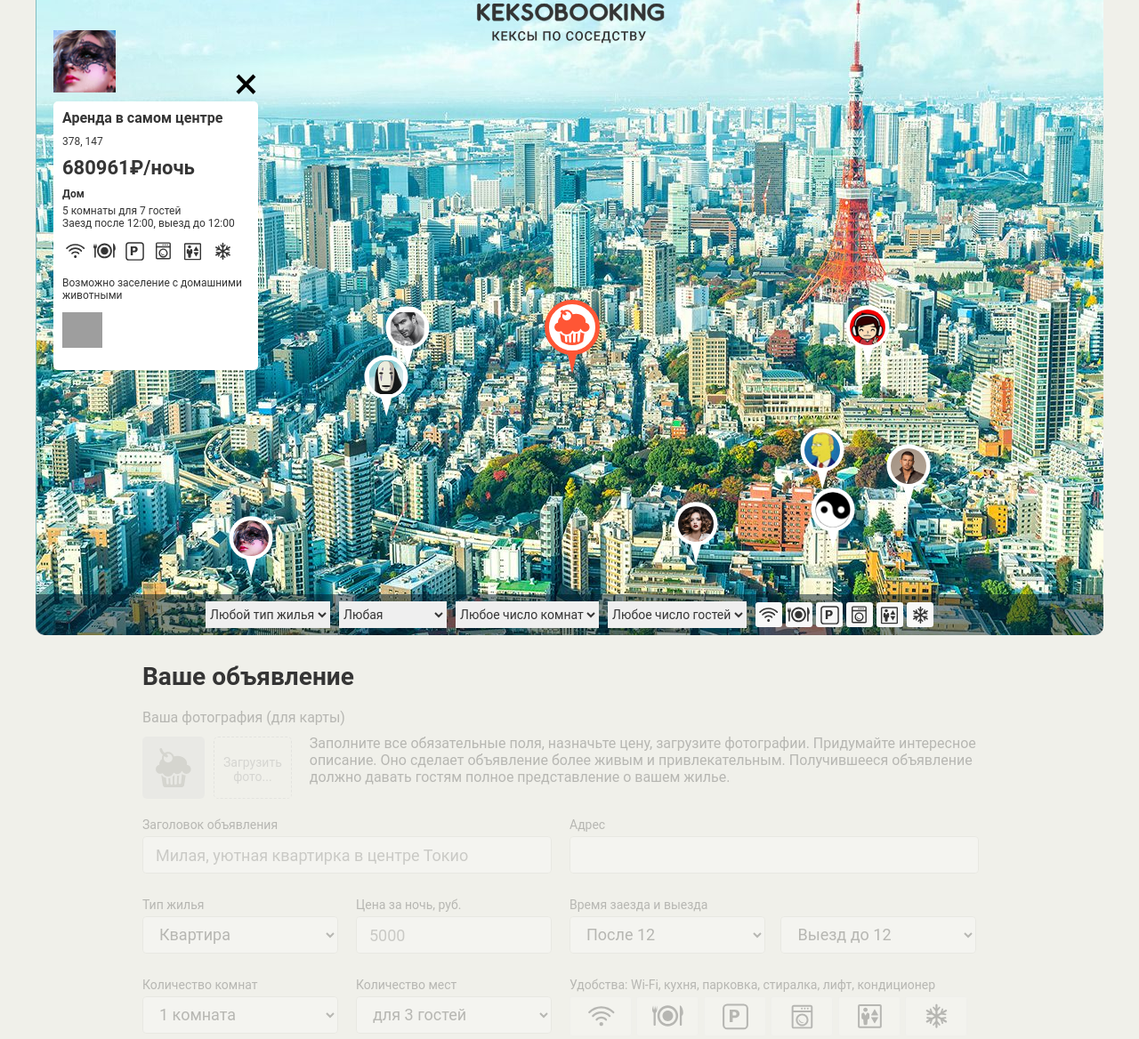
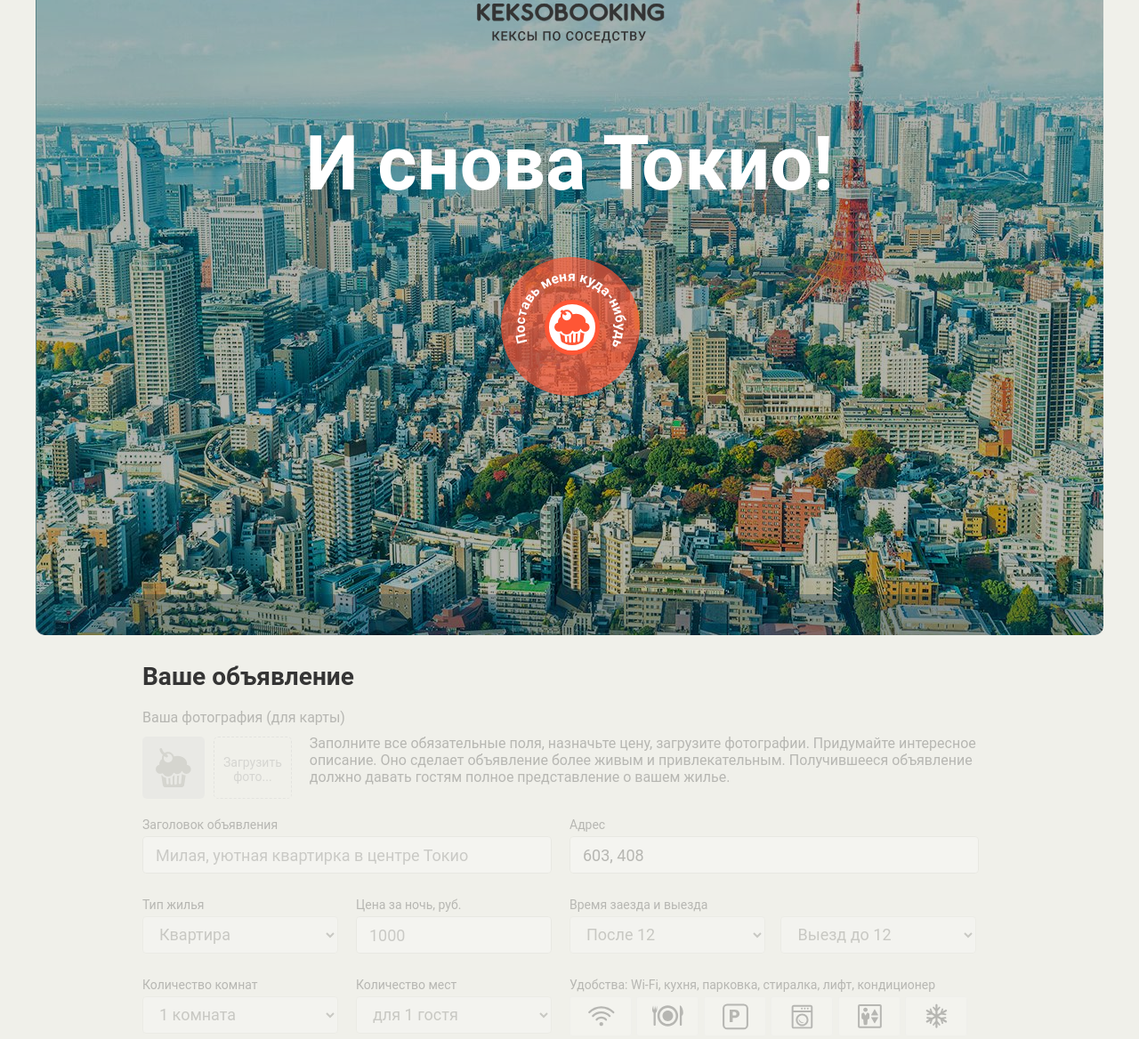
Before and after one commit to madevil88/864217-keksobooking-20, a website: page index.html in a window 1280 px wide. Shown: the part 36-1204 px from the top of the page at 89% size. Drawn offline with Linux system fonts and the light colour scheme; grey boxes are pictures that could not be loaded; files whose address does not match are found by name.

Commit message:
4.2.Личный проект: доверяй, но проверяй (часть 1)

```diff
--- a/index.html
+++ b/index.html
@@ -84,7 +84,7 @@
     <!-- Форма объявления -->
     <section class="notice">
       <h2 class="notice__title">Ваше объявление</h2>
-      <form class="ad-form ad-form--disabled" method="post" enctype="multipart/form-data" autocomplete="off">
+      <form class="ad-form ad-form--disabled" action="https://javascript.pages.academy/keksobooking" method="post" enctype="multipart/form-data" autocomplete="off">
         <fieldset class="ad-form-header">
           <legend class="ad-form-header__title">Ваша фотография (для карты)</legend>
           <div class="ad-form-header__upload">
@@ -92,7 +92,7 @@
               <img src="img/muffin-grey.svg" alt="Аватар пользователя" width="40" height="44">
             </div>
             <div class="ad-form__field">
-              <input type="file" id="avatar" name="avatar" class="ad-form-header__input visually-hidden">
+              <input type="file" id="avatar" name="avatar" class="ad-form-header__input visually-hidden" accept=".jpg, .jpeg, .png">
               <label class="ad-form-header__drop-zone" for="avatar">Загрузить<br>фото...</label>
             </div>
             <p class="ad-form-header__info">Заполните все обязательные поля, назначьте цену, загрузите фотографии. Придумайте интересное описание. Оно сделает объявление более живым и привлекательным. Получившееся объявление должно давать гостям полное представление о вашем жилье.</p>
@@ -100,11 +100,11 @@
         </fieldset>
         <fieldset class="ad-form__element ad-form__element--wide">
           <label class="ad-form__label" for="title">Заголовок объявления</label>
-          <input id="title" name="title" type="text" placeholder="Милая, уютная квартирка в центре Токио">
+          <input id="title" name="title" type="text" placeholder="Милая, уютная квартирка в центре Токио" required>
         </fieldset>
         <fieldset class="ad-form__element ad-form__element--wide">
           <label class="ad-form__label" for="address">Адрес</label>
-          <input id="address" name="address" type="text">
+          <input id="address" name="address" type="text" disabled>
         </fieldset>
         <fieldset class="ad-form__element">
           <label class="ad-form__label" for="type">Тип жилья</label>
@@ -117,7 +117,7 @@
         </fieldset>
         <fieldset class="ad-form__element">
           <label class="ad-form__label" for="price">Цена за ночь, руб.</label>
-          <input id="price" name="price" type="number" placeholder="5000">
+          <input id="price" name="price" type="number" placeholder="1000" max="1000000" required>
         </fieldset>
         <fieldset class="ad-form__element ad-form__element--time">
           <label class="ad-form__label" for="timein">Время заезда и выезда</label>
@@ -144,9 +144,9 @@
         <fieldset class="ad-form__element">
           <label class="ad-form__label" for="capacity">Количество мест</label>
           <select id="capacity" name="capacity">
-            <option value="3" selected>для 3 гостей</option>
+            <option value="3">для 3 гостей</option>
             <option value="2">для 2 гостей</option>
-            <option value="1">для 1 гостя</option>
+            <option value="1" selected>для 1 гостя</option>
             <option value="0">не для гостей</option>
           </select>
         </fieldset>
@@ -173,7 +173,7 @@
           <label class="ad-form__label">Фотография жилья</label>
           <div class="ad-form__photo-container">
             <div class="ad-form__upload">
-              <input type="file" id="images" name="images" class="ad-form__input visually-hidden">
+              <input type="file" id="images" name="images" class="ad-form__input visually-hidden" accept=".jpg, .jpeg, .png">
               <label for="images" class="ad-form__drop-zone">Загрузить<br>фото...</label>
             </div>
             <div class="ad-form__photo"></div>
--- a/js/main.js
+++ b/js/main.js
@@ -51,6 +51,24 @@ var MAX_LOCATION_Y = 630;
 var PIN_WIDTH = 50;
 var PIN_HEIGHT = 70;
 var MAP_WIDTH = 1200;
+var MAP_PIN_MAIN_WIDTH = 65;
+var MAP_PIN_MAIN_HEIGHT = 65;
+var TAIL_MAP_PIN_MAIN_HEIGHT = 15;
+var MIN_TITLE_LENGTH = 30;
+var MAX_TITLE_LENGTH = 100;
+// var TYPE_MAP = {
+//   'palace': 'Дворец',
+//   'flat': 'Квартира',
+//   'house': 'Дом',
+//   'bungalo': 'Бунгало'
+// };
+var PRICE_MAP = {
+  'bungalo': '0',
+  'flat': '1000',
+  'house': '5000',
+  'palace': '10000'
+};
+
 var ads = [];
 
 var getRandomArray = function (min, max, count) {
@@ -216,95 +234,242 @@ for (var i = 0; i < AD_QUANTITY; i++) {
 }
 
 var map = document.querySelector('.map');
-map.classList.remove('map--faded');
-var mapPins = map.querySelector('.map__pins');
-var mapPinTemplate = document.querySelector('#pin')
-  .content
-  .querySelector('.map__pin');
+// var mapPins = map.querySelector('.map__pins');
+// var mapPinTemplate = document.querySelector('#pin')
+//   .content
+//   .querySelector('.map__pin');
 
-var renderMapPin = function (ad) {
-  var mapPinElement = mapPinTemplate.cloneNode(true);
+// var renderMapPin = function (ad) {
+//   var mapPinElement = mapPinTemplate.cloneNode(true);
 
-  mapPinElement.style.left = ad.location.x + PIN_WIDTH / 2 + 'px';
-  mapPinElement.style.top = ad.location.y + PIN_HEIGHT + 'px';
-  mapPinElement.querySelector('img').src = ad.author.avatar;
-  mapPinElement.querySelector('img').alt = ad.offer.title;
+//   mapPinElement.style.left = ad.location.x + PIN_WIDTH / 2 + 'px';
+//   mapPinElement.style.top = ad.location.y + PIN_HEIGHT + 'px';
+//   mapPinElement.querySelector('img').src = ad.author.avatar;
+//   mapPinElement.querySelector('img').alt = ad.offer.title;
 
-  return mapPinElement;
-};
+//   return mapPinElement;
+// };
 
-var renderMapPinsList = function () {
-  var fragment = document.createDocumentFragment();
-  for (var g = 0; g < ads.length; g++) {
-    fragment.appendChild(renderMapPin(ads[g]));
+// var renderMapPinsList = function () {
+//   var fragment = document.createDocumentFragment();
+//   for (var g = 0; g < ads.length; g++) {
+//     fragment.appendChild(renderMapPin(ads[g]));
+//   }
+//   mapPins.appendChild(fragment);
+// };
+// renderMapPinsList();
+
+// var cardTemplate = document.querySelector('#card')
+//   .content
+//   .querySelector('.map__card');
+
+// var addCheckedField = function (field, value) {
+//   if (value.includes('undefined')) {
+//     field.remove();
+//   } else if (field.localName === 'img') {
+//     field.src = value;
+//   }
+//   field.textContent = value;
+// };
+
+// var getFeaturesList = function (elements, features) {
+//   elements.forEach(function (element) {
+//     features.forEach(function (feature) {
+//       if (element.classList[1] === 'popup__feature--' + feature) {
+//         element.textContent = feature;
+//       }
+//     });
+//     if (element.textContent === '') {
+//       element.remove();
+//     }
+//   });
+// };
+
+// var renderPhotosList = function (fieldList, value) {
+//   fieldList.children[0].src = value[0];
+//   for (var g = 1; g < value.length; g++) {
+//     var photo = fieldList.children[0].cloneNode(true);
+//     photo.src = value[g];
+//     fieldList.appendChild(photo);
+//   }
+// };
+
+// var getCard = function (ad) {
+//   var mapCardElement = cardTemplate.cloneNode(true);
+
+//   addCheckedField(mapCardElement.querySelector('.popup__title'), ad.offer.title);
+//   addCheckedField(mapCardElement.querySelector('.popup__text--address'), ad.offer.address);
+//   addCheckedField(mapCardElement.querySelector('.popup__text--price'), ad.offer.price + '₽/ночь');
+//   addCheckedField(mapCardElement.querySelector('.popup__type'), TYPE_MAP[ad.offer.type]);
+//   addCheckedField(mapCardElement.querySelector('.popup__text--capacity'), ad.offer.rooms + ' комнаты для ' + ad.offer.guests + ' гостей');
+//   addCheckedField(mapCardElement.querySelector('.popup__text--time'), 'Заезд после ' + ad.offer.checkin + ', выезд до ' + ad.offer.checkout);
+
+//   var featuresList = mapCardElement.querySelectorAll('.popup__feature');
+//   getFeaturesList(featuresList, ad.offer.features);
+//   addCheckedField(mapCardElement.querySelector('.popup__description'), ad.offer.description);
+//   renderPhotosList(mapCardElement.querySelector('.popup__photos'), ad.offer.photos);
+//   addCheckedField(mapCardElement.querySelector('.popup__avatar'), ad.author.avatar);
+
+//   return mapCardElement;
+// };
+
+// var renderCardsList = function () {
+//   var fragment = document.createDocumentFragment();
+//   fragment.appendChild(getCard(ads[0]));
+//   map.insertBefore(fragment, map.querySelector('.map__filters-container'));
+// };
+// renderCardsList();
+
+var form = document.querySelector('.ad-form');
+var mapFilters = map.querySelector('.map__filters');
+
+var disabledForms = function () {
+  for (var e = 0; e < form.children.length; e++) {
+    form.children[e].setAttribute('disabled', '');
   }
-  mapPins.appendChild(fragment);
-};
-renderMapPinsList();
 
-var cardTemplate = document.querySelector('#card')
-  .content
-  .querySelector('.map__card');
-
-var typeMap = {
-  'palace': 'Дворец',
-  'flat': 'Квартира',
-  'house': 'Дом',
-  'bungalo': 'Бунгало'
-};
-var renderField = function (field, value) {
-  if (value.includes('undefined')) {
-    field.remove();
-  } else if (field.localName === 'img') {
-    field.src = value;
-  }
-  field.textContent = value;
-};
-
-var renderFeaturesList = function (elements, features) {
-  elements.forEach(function (element) {
-    features.forEach(function (feature) {
-      if (element.classList[1] === 'popup__feature--' + feature) {
-        element.textContent = feature;
-      }
-    });
-    if (element.textContent === '') {
-      element.remove();
-    }
-  });
-};
-
-var renderPhotosList = function (fieldList, value) {
-  fieldList.children[0].src = value[0];
-  for (var g = 1; g < value.length; g++) {
-    var photo = fieldList.children[0].cloneNode(true);
-    photo.src = value[g];
-    fieldList.appendChild(photo);
+  for (var q = 0; q < mapFilters.children.length; q++) {
+    mapFilters.children[q].setAttribute('disabled', '');
   }
 };
 
-var renderCard = function (ad) {
-  var mapCardElement = cardTemplate.cloneNode(true);
+disabledForms();
 
-  renderField(mapCardElement.querySelector('.popup__title'), ad.offer.title);
-  renderField(mapCardElement.querySelector('.popup__text--address'), ad.offer.address);
-  renderField(mapCardElement.querySelector('.popup__text--price'), ad.offer.price + '₽/ночь');
-  renderField(mapCardElement.querySelector('.popup__type'), typeMap[ad.offer.type]);
-  renderField(mapCardElement.querySelector('.popup__text--capacity'), ad.offer.rooms + ' комнаты для ' + ad.offer.guests + ' гостей');
-  renderField(mapCardElement.querySelector('.popup__text--time'), 'Заезд после ' + ad.offer.checkin + ', выезд до ' + ad.offer.checkout);
+var activatedForms = function () {
+  for (var z = 0; z < form.children.length; z++) {
+    form.children[z].removeAttribute('disabled', '');
+  }
 
-  var featuresList = mapCardElement.querySelectorAll('.popup__feature');
-  renderFeaturesList(featuresList, ad.offer.features);
-  renderField(mapCardElement.querySelector('.popup__description'), ad.offer.description);
-  renderPhotosList(mapCardElement.querySelector('.popup__photos'), ad.offer.photos);
-  renderField(mapCardElement.querySelector('.popup__avatar'), ad.author.avatar);
-
-  return mapCardElement;
+  for (var o = 0; o < mapFilters.children.length; o++) {
+    mapFilters.children[o].removeAttribute('disabled', '');
+  }
 };
 
-var renderCardsList = function () {
-  var fragment = document.createDocumentFragment();
-  fragment.appendChild(renderCard(ads[0]));
-  map.insertBefore(fragment, map.querySelector('.map__filters-container'));
+var mapPinMain = map.querySelector('.map__pin--main');
+var mapPinMainLocation = {
+  x: mapPinMain.offsetLeft,
+  y: mapPinMain.offsetTop
 };
-renderCardsList();
+var inputAdress = form.querySelector('#address');
+inputAdress.value = Math.round(mapPinMainLocation.x + (MAP_PIN_MAIN_WIDTH / 2)) + ', ' + Math.round(mapPinMainLocation.y + (MAP_PIN_MAIN_HEIGHT / 2));
+
+var pageActiveHandler = function () {
+  map.classList.remove('map--faded');
+  form.classList.remove('ad-form--disabled');
+  inputAdress.value = Math.round(mapPinMainLocation.x + MAP_PIN_MAIN_WIDTH / 2) + ', ' + Math.round(mapPinMainLocation.y + (MAP_PIN_MAIN_HEIGHT + TAIL_MAP_PIN_MAIN_HEIGHT));
+  activatedForms();
+};
+
+mapPinMain.addEventListener('mousedown', function (evt) {
+  evt.preventDefault();
+  if (evt.button === 0) {
+    pageActiveHandler();
+  }
+});
+
+mapPinMain.addEventListener('keydown', function (evt) {
+  evt.preventDefault();
+  if (evt.key === 'Enter') {
+    pageActiveHandler();
+  }
+});
+
+var titleInput = document.querySelector('#title');
+
+var titleInputValidation = function () {
+  var valueLength = titleInput.value.length;
+  titleInput.setCustomValidity('');
+  if (valueLength < MIN_TITLE_LENGTH) {
+    titleInput.setCustomValidity('Ещё ' + (MIN_TITLE_LENGTH - valueLength) + ' симв.');
+  } else if (valueLength > MAX_TITLE_LENGTH) {
+    titleInput.setCustomValidity('Удалите лишние ' + (valueLength - MAX_TITLE_LENGTH) + ' симв.');
+  }
+};
+
+titleInput.addEventListener('input', function () {
+  titleInputValidation();
+});
+
+var typeInput = form.querySelector('#type');
+var priceInput = form.querySelector('#price');
+
+var priceInputValidation = function () {
+  priceInput.setAttribute('placeholder', PRICE_MAP[typeInput.value]);
+  priceInput.setAttribute('min', PRICE_MAP[typeInput.value]);
+};
+
+typeInput.addEventListener('input', function () {
+  priceInputValidation();
+});
+
+var timeIn = form.querySelector('#timein');
+var timeOut = form.querySelector('#timeout');
+
+var timeInOutValidation = function (changeElement, setElement) {
+  for (var y = 0; y < changeElement.children.length; y++) {
+    setElement.children[y].removeAttribute('selected', '');
+    changeElement.children[y].removeAttribute('selected', '');
+    if (changeElement.children[y].selected) {
+      setElement.children[y].setAttribute('selected', '');
+      changeElement.children[y].setAttribute('selected', '');
+    }
+  }
+};
+
+timeIn.addEventListener('change', function () {
+  timeInOutValidation(timeIn, timeOut);
+});
+
+timeOut.addEventListener('change', function () {
+  timeInOutValidation(timeOut, timeIn);
+});
+
+var rooomNumber = form.querySelector('#room_number');
+var capacity = form.querySelector('#capacity');
+
+var capacitySetAttributeDisabled = function (a) {
+  capacity.children[a].setAttribute('disabled', '');
+};
+var capacityRemoveAttributeDisabled = function (startIndex, finishIndex) {
+  for (var u = startIndex; u <= finishIndex; u++) {
+    capacity.children[u].removeAttribute('disabled', '');
+  }
+};
+var capacityOptionsDisabled = function () {
+  for (var a = 0; a < capacity.children.length; a++) {
+    capacitySetAttributeDisabled(a);
+    if (rooomNumber.value === '1') {
+      capacityRemoveAttributeDisabled(2, 2);
+    } else if (rooomNumber.value === '2') {
+      capacityRemoveAttributeDisabled(1, 2);
+    } else if (rooomNumber.value === '3') {
+      capacityRemoveAttributeDisabled(0, 2);
+    } else if (rooomNumber.value === '100') {
+      capacityRemoveAttributeDisabled(3, 3);
+    }
+  }
+};
+var capacitySetCustomValidity = function () {
+  capacity.setCustomValidity('');
+  if (rooomNumber.value === '1' && capacity.value !== '1') {
+    capacity.setCustomValidity('Только для 1-го гостя');
+  } else if (rooomNumber.value === '2' && (capacity.value > '2' || capacity.value === '0')) {
+    capacity.setCustomValidity('Не более 2-х гостей');
+  } else if (rooomNumber.value === '3' && (capacity.value > '3' || capacity.value === '0')) {
+    capacity.setCustomValidity('Не более 3-х гостей');
+  } else if (rooomNumber.value === '100' && capacity.value !== '0') {
+    capacity.setCustomValidity('Не для гостей');
+  }
+};
+
+capacityOptionsDisabled();
+capacitySetCustomValidity();
+
+rooomNumber.addEventListener('change', function () {
+  capacityOptionsDisabled();
+  capacitySetCustomValidity();
+});
+
+capacity.addEventListener('change', function () {
+  capacitySetCustomValidity();
+});
```
